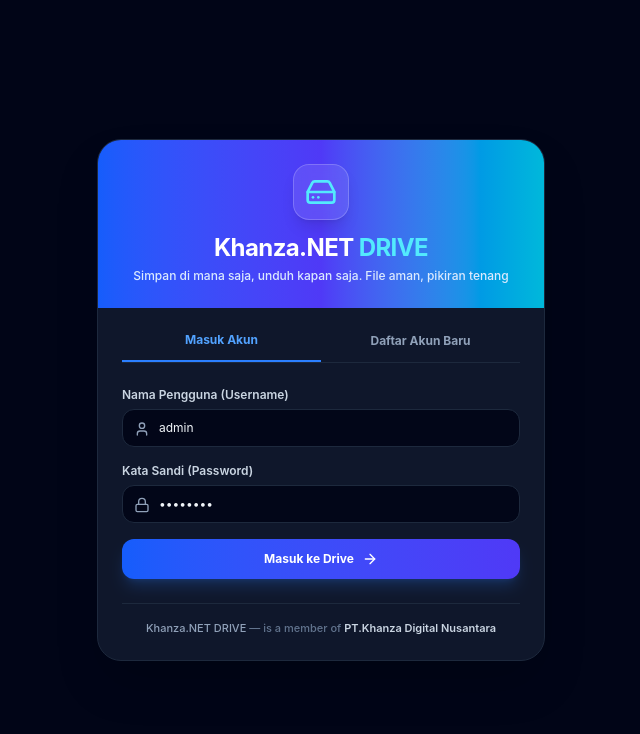
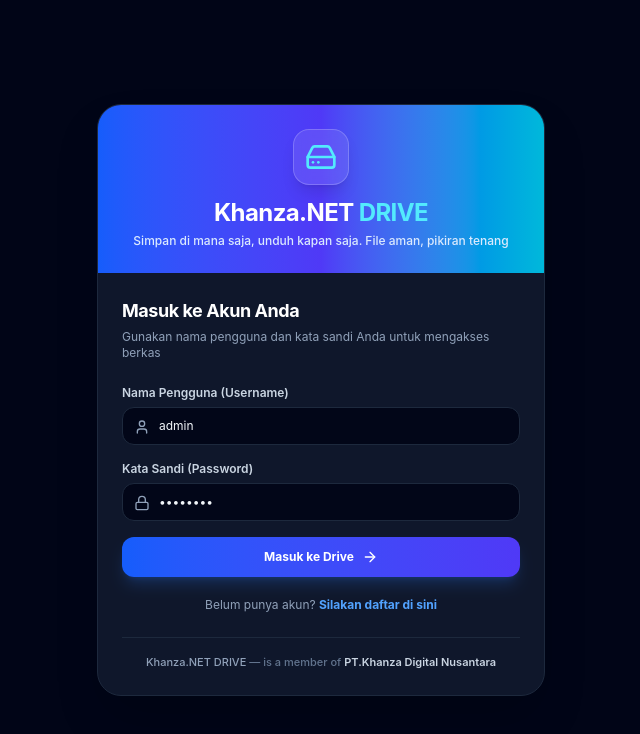
Before and after one commit to kajurtkjsmkbp-hub/drive, a React (Vite) app in the folder client/: page / in a window 1280 px wide. Shown: the top 734 px of the page, without its empty margins (319-959 px from the left). Built offline with nearby package versions, Linux system fonts and the light colour scheme.

Commit message:
feat(ui): refine login modal with seamless toggle link and remove redundant top tabs

```diff
--- a/client/src/components/AuthModal.jsx
+++ b/client/src/components/AuthModal.jsx
@@ -48,27 +48,15 @@
 
         {/* Badan Formulir */}
         <div className="p-6">
-          <div className="flex border-b border-slate-800 mb-6">
-            <button
-              onClick={() => { setIsRegister(false); setError(''); }}
-              className={`flex-1 pb-3 text-xs font-bold text-center transition-colors cursor-pointer ${
-                !isRegister
-                  ? 'border-b-2 border-blue-500 text-blue-400'
-                  : 'text-slate-400 hover:text-slate-200'
-              }`}
-            >
-              Masuk Akun
-            </button>
-            <button
-              onClick={() => { setIsRegister(true); setError(''); }}
-              className={`flex-1 pb-3 text-xs font-bold text-center transition-colors cursor-pointer ${
-                isRegister
-                  ? 'border-b-2 border-blue-500 text-blue-400'
-                  : 'text-slate-400 hover:text-slate-200'
-              }`}
-            >
-              Daftar Akun Baru
-            </button>
+          <div className="mb-6">
+            <h2 className="text-lg font-bold text-white tracking-tight">
+              {isRegister ? 'Buat Akun Baru' : 'Masuk ke Akun Anda'}
+            </h2>
+            <p className="text-xs text-slate-400 mt-1">
+              {isRegister
+                ? 'Lengkapi data di bawah ini untuk mendaftarkan akun penyimpanan'
+                : 'Gunakan nama pengguna dan kata sandi Anda untuk mengakses berkas'}
+            </p>
           </div>
 
           {error && (
@@ -142,6 +130,33 @@
             </button>
           </form>
 
+          {/* Navigasi Beralih Mode Masuk / Daftar */}
+          <div className="mt-5 text-center text-xs text-slate-400">
+            {!isRegister ? (
+              <p>
+                Belum punya akun?{' '}
+                <button
+                  type="button"
+                  onClick={() => { setIsRegister(true); setError(''); }}
+                  className="font-bold text-blue-400 hover:text-blue-300 transition-colors cursor-pointer hover:underline"
+                >
+                  Silakan daftar di sini
+                </button>
+              </p>
+            ) : (
+              <p>
+                Sudah memiliki akun?{' '}
+                <button
+                  type="button"
+                  onClick={() => { setIsRegister(false); setError(''); }}
+                  className="font-bold text-blue-400 hover:text-blue-300 transition-colors cursor-pointer hover:underline"
+                >
+                  Masuk ke akun Anda
+                </button>
+              </p>
+            )}
+          </div>
+
           {/* Footer Card */}
           <div className="mt-6 pt-4 border-t border-slate-800 text-center">
             <p className="text-[11px] text-slate-400 font-medium">
```
